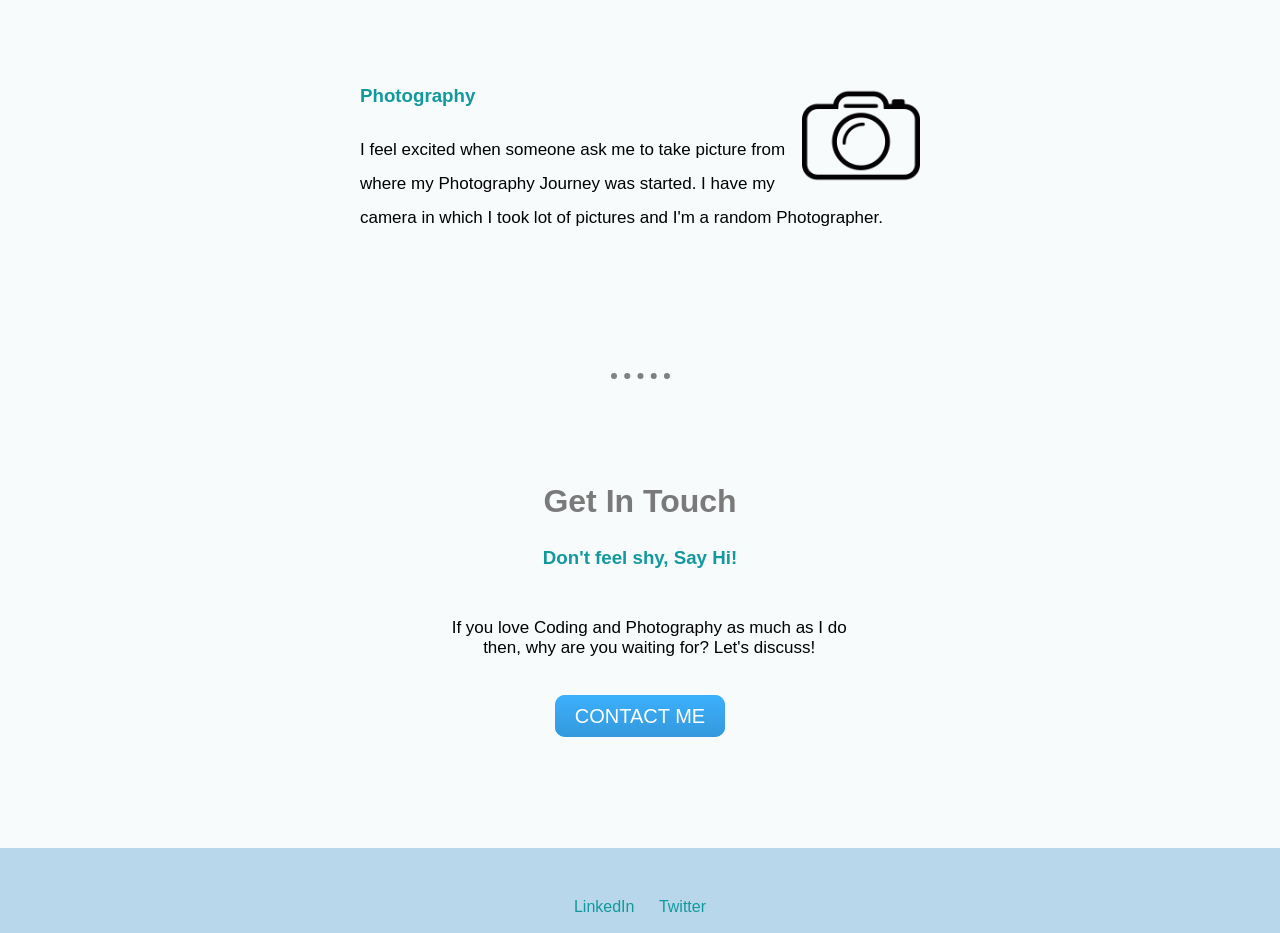
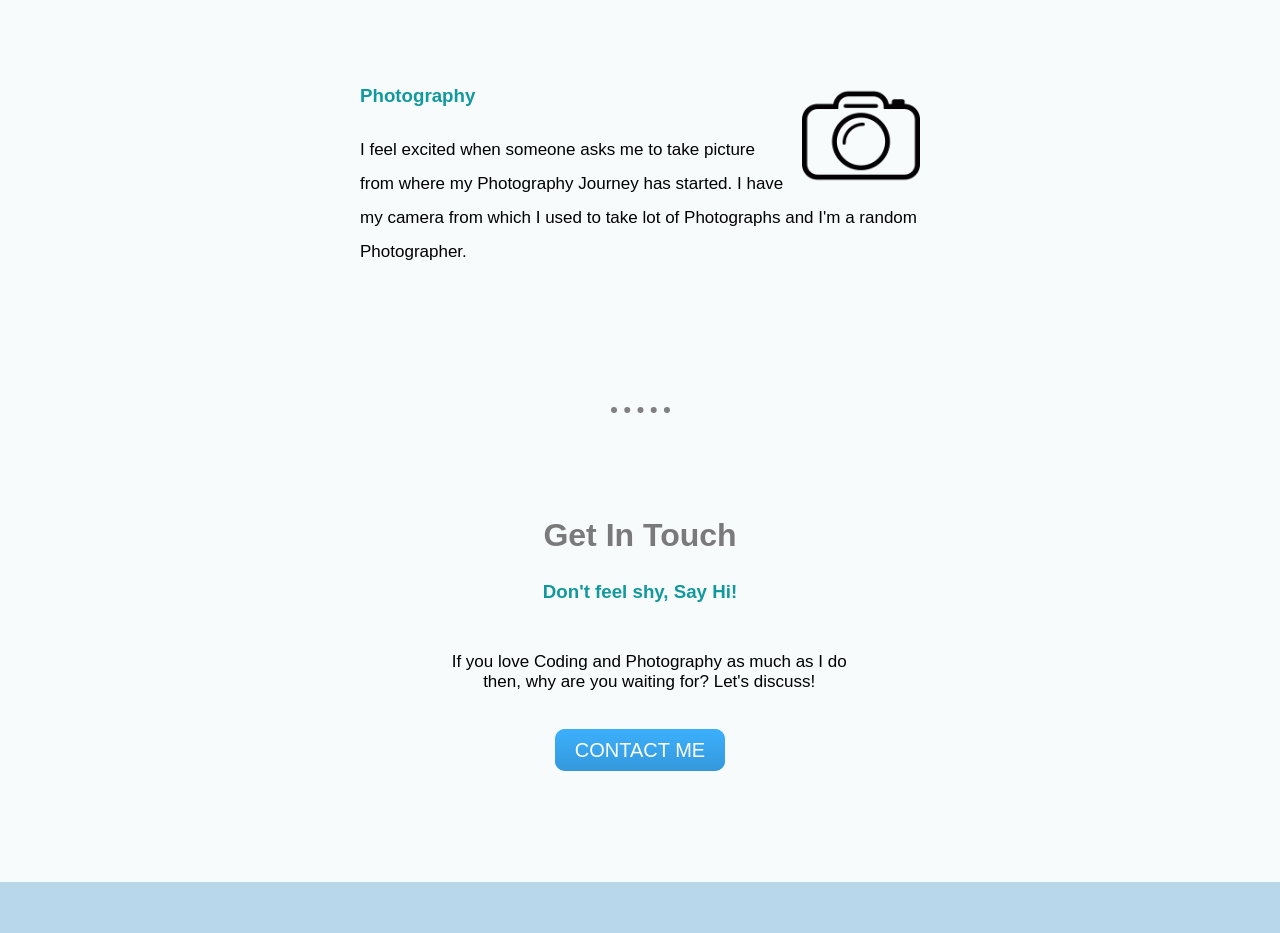
Before and after one commit to Sabarirajtg/Portfolio, a plain HTML site: page index.html in a window 1280 px wide. Shown: the part 1460-2393 px from the top of the page. Drawn offline with Linux system fonts and the light colour scheme; a web font is replaced by a local one.

Commit message:
Update index.html

```diff
--- a/index.html
+++ b/index.html
@@ -41,7 +41,7 @@
       <div class="skill-row">
         <img class="photo-img" src="images/photo.png" alt="camera img">
         <h3>Photography</h3>
-        <p class="Photo-para">I feel excited when someone ask me to take picture from where my Photography Journey was started. I have my camera in which I took lot of pictures and I'm a random Photographer.</p>
+        <p class="Photo-para">I feel excited when someone asks me to take picture from where my Photography Journey has started. I have my camera from which I used to take lot of Photographs and I'm a random Photographer.</p>
       </div>
     </div>
 
```
